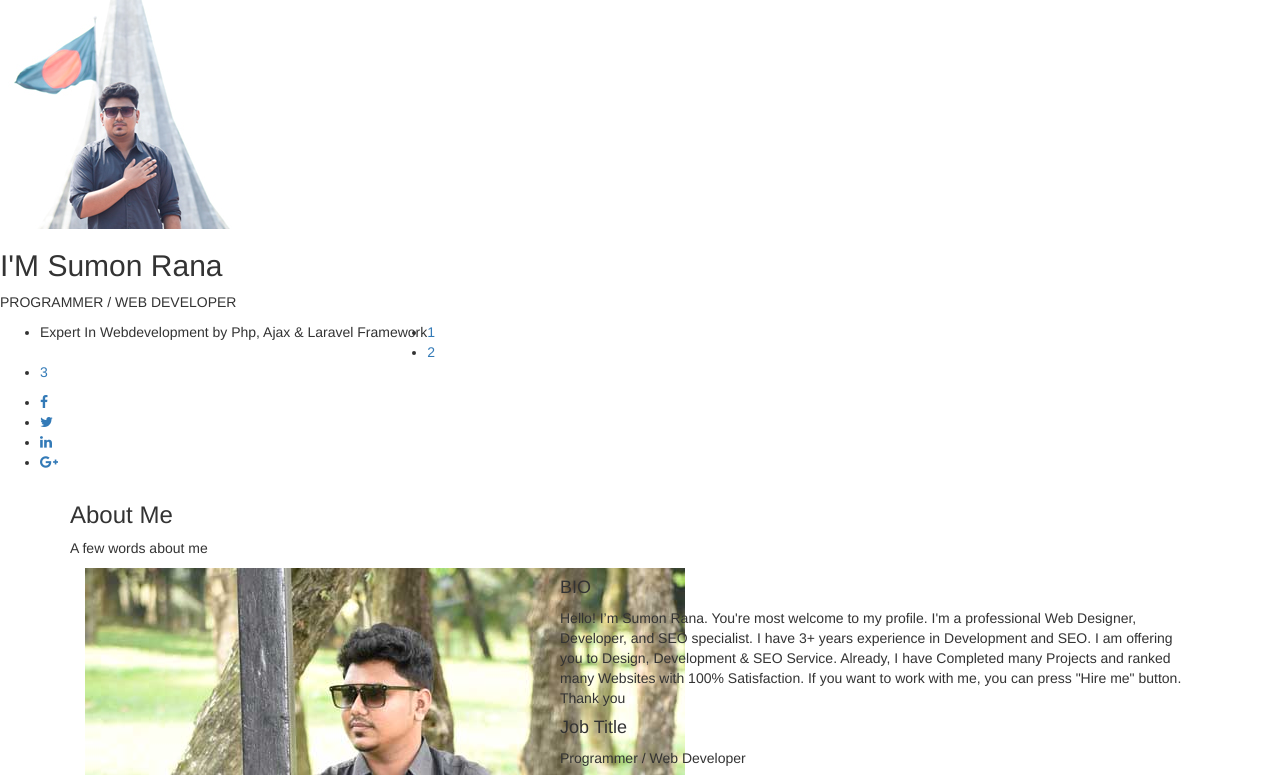
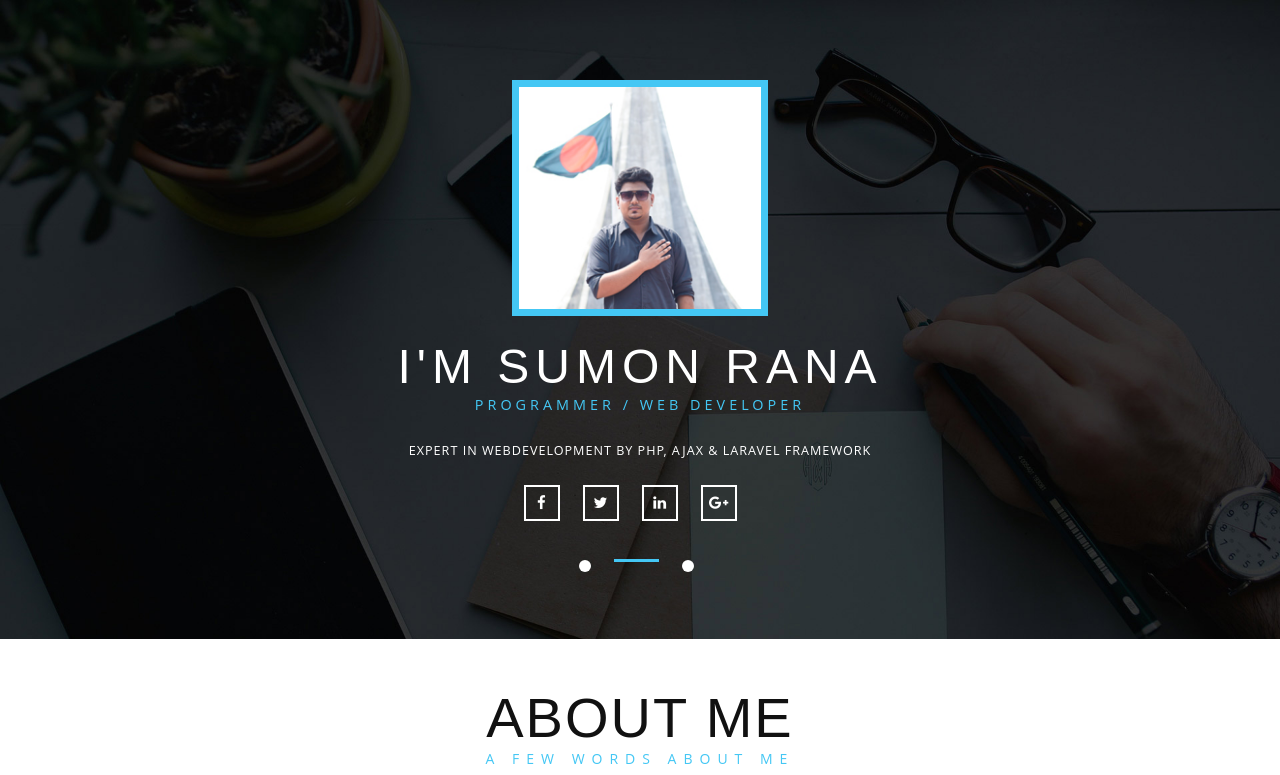
Before and after one commit to sumonranapro/persional, a plain HTML site: page index.html in a window 1280 px wide. Shown: the top 775 px of the page. Drawn offline with Linux system fonts and the light colour scheme; the site is published under a folder, as on GitHub Pages, so addresses that start at the root find nothing; files whose address does not match are found by name.

Commit message:
Update index.html

```diff
--- a/index.html
+++ b/index.html
@@ -10,7 +10,7 @@
 		function hideURLbar(){ window.scrollTo(0,1); } </script>
 <!-- //for-mobile-apps -->
 <link href="css/bootstrap.css" rel="stylesheet" type="text/css" media="all" />
-<link href="/css/style.css" rel="stylesheet" type="text/css" media="all" />
+<link href="css/style.css" rel="stylesheet" type="text/css" media="all" />
 <!-- gallery -->
 <link type="text/css" rel="stylesheet" href="css/cm-overlay.css" />
 
```
